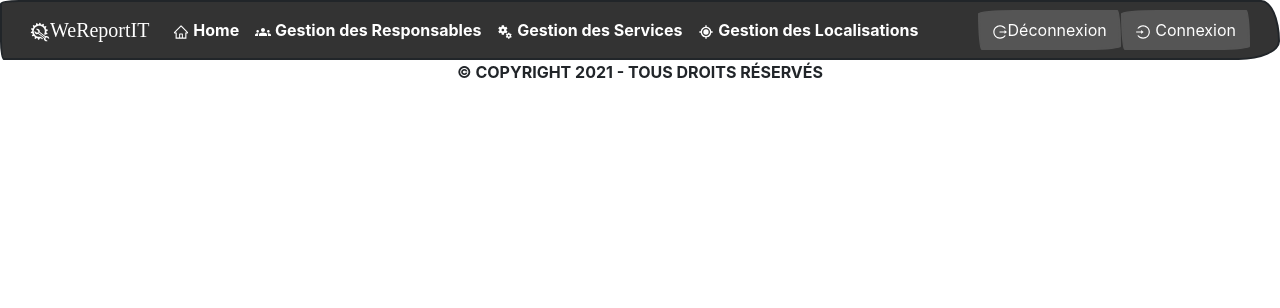
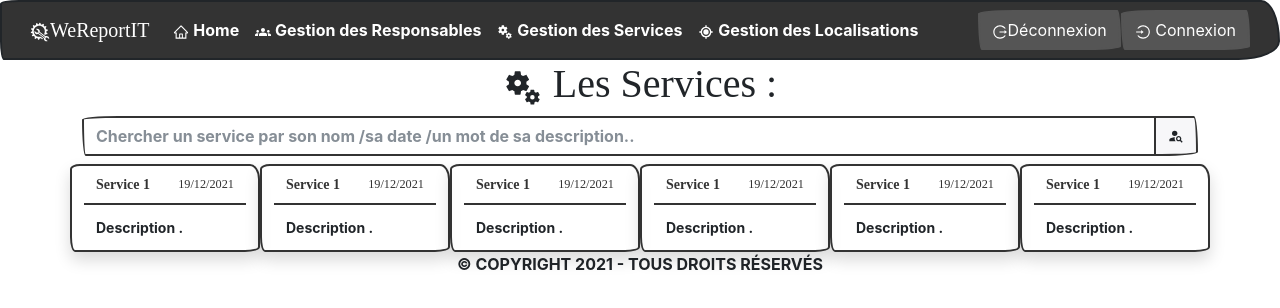
Before and after one commit to pantaLuc/ProjetWeb, a React (Create React App) app: page /Service in a window 1280 px wide. Shown: the top 308 px of the page. Built offline with nearby package versions, Linux system fonts and the light colour scheme; a web font is replaced by a local one.

Commit message:
Add service page

```diff
--- a/src/App.js
+++ b/src/App.js
@@ -9,6 +9,7 @@ import HomeGuest from './Components/HomeGuest';
 import SignalerAnomalie from './Components/SignalerAnomalie';
 import Home from './Components/Home';
 import HomeResponsable from './Components/HomeResponsable';
+import Service from './Components/Service';
 
 function App() {
   const particlesInit = (main) => {
@@ -109,6 +110,7 @@ function App() {
           <Route path="/HomeAdmin" element={<HomeAdmin />} />
           <Route path="/HomeResp" element={<HomeResponsable />} />
           <Route path="/HomeGuest" element={<HomeGuest />} />
+          <Route path="/Service" element={<Service />} />
           <Route path="/SignalerAnomalie" element={<SignalerAnomalie />} />
         </Routes>
       </BrowserRouter>
--- a/src/Components/Delete.js
+++ b/src/Components/Delete.js
@@ -3,7 +3,7 @@ import { Modal, Button } from 'react-bootstrap';
 
 export default function Delete(props) {
         return (
-            <Modal show={props.rowEventsDelete} onHide={props.handleClose}  >
+            <Modal show={props.rowEventsDelete} onHide={props.handleClose} >
                 <Modal.Header closeButton>
                     <Modal.Title>Supprimer</Modal.Title>
                 </Modal.Header>
--- a/src/Components/HomeResponsable.js
+++ b/src/Components/HomeResponsable.js
@@ -6,8 +6,11 @@ import RessourcesResp from './RessourcesResp';
 import Search from './Search';
 import { BiListPlus } from 'react-icons/bi';
 import { MdOutlineModeEditOutline } from 'react-icons/md';
+import { BsListStars } from 'react-icons/bs';
 import AddRessources from './AddRessources';
 import Delete from './Delete';
+import UpdateRessource from './UpdateRessource';
+import UpdateAnomalies from './UpdateAnomalies';
 
 export default function Homeressourcensable(props){
     const [showAddRessource, setshowAddRessource] = useState(false);
@@ -17,6 +20,15 @@ export default function Homeressourcensable(props){
     const [showDeleteRessource, setshowDeleteRessource] = useState(false);
     const handleCloseDeleteRessource = () => setshowDeleteRessource(false);
     const rowEventsDelete = () => { setshowDeleteRessource(true); }
+
+    const [showUpdateRessource, setshowUpdateRessource] = useState(false);
+    const handleCloseUpdateRessource = () => setshowUpdateRessource(false);
+    const rowEventsUpdate = () => { setshowUpdateRessource(true); }
+
+    const [showUpdateAnomalie, setshowUpdateAnomalie] = useState(false);
+    const handleCloseUpdateAnamalie = () => setshowUpdateAnomalie(false);
+    const rowEventsUpdateAnomalie = () => { setshowUpdateAnomalie(true); }
+
     const [searchField, setsearchField] = useState('');
     const [ListeRessource, setListeRessource] = useState(
         [{
@@ -48,7 +60,7 @@ export default function Homeressourcensable(props){
     ));
         return (
             <div className="container">
-                <h1 style={{textAlign:"center"}}>  Mes ressources :</h1>
+                <h1 style={{textAlign:"center"}}> <BsListStars/> Mes ressources :</h1>
                 <Search placeholder='Chercher par Nom/Code de la ressource' handleChange={(e)=>setsearchField(e.target.value)}/>
                 <table class="table table-hover" >
                     <thead>
@@ -58,7 +70,7 @@ export default function Homeressourcensable(props){
                             Code</th>
                         <th scope="col">Nom</th>
                         <th scope="col">Description</th>
-                        <th scope="col">Nombre d'anomalie</th>
+                        <th scope="col">Nombre d'anomalies</th>
                         <th scope="col" colSpan={2}>Modifer la ressource</th>
 
                         </tr>
@@ -71,8 +83,8 @@ export default function Homeressourcensable(props){
                             <th scope="row">{ressource.Code}</th>
                             <td>{ressource.Nom}</td>
                             <td>{ressource.Description}</td>
-                            <td><a href='#' >{ressource.NbreAnomalie}</a></td>
-                            <td style={{color:"green"}}><MdOutlineModeEditOutline/></td>
+                            <td ><a href='#' class="badge bg-info rounded-pill" onClick={rowEventsUpdateAnomalie}>{ressource.NbreAnomalie}</a></td>
+                            <td style={{color:"green"}}onClick={rowEventsUpdate}><MdOutlineModeEditOutline/></td>
                             <td style={{color:"red"}} onClick={rowEventsDelete}><MdDeleteForever/></td>
                         </tr>);
                         })
@@ -83,6 +95,8 @@ export default function Homeressourcensable(props){
                     </table>
                     <AddRessources rowEventsAddRessource={showAddRessource} handleClose={handleCloseAddRessource} />
                     <Delete rowEventsDelete={showDeleteRessource} handleClose={handleCloseDeleteRessource}/>
+                    <UpdateRessource rowEventsUpdate={showUpdateRessource} handleClose={handleCloseUpdateRessource}/>
+                    <UpdateAnomalies rowEventsUpdateAnomalie={showUpdateAnomalie} handleClose={handleCloseUpdateAnamalie}/>
             </div>
         )
 }
--- /dev/null
+++ b/src/Components/Service.js
@@ -0,0 +1,73 @@
+import React ,{useState} from 'react';
+import { MdMiscellaneousServices } from 'react-icons/md';
+import Search from './Search';
+export default function Service(props){
+
+        return (
+            <div className='container'>
+                <h1 style={{textAlign:"center"}}><MdMiscellaneousServices/> Les Services :</h1>
+                <Search placeholder='Chercher un service par son nom /sa date /un mot de sa description..'/>
+
+                <div className='row'>
+                    <div className="col toast show" role="alert" aria-live="assertive" aria-atomic="true">
+                        <div className="toast-header">
+                            <strong className="me-auto">Service 1</strong>
+                            <small>19/12/2021</small>
+                        </div>
+                        <div className="toast-body">
+                            Description .
+                        </div>
+                    </div>
+
+                    <div className=" col toast show" role="alert" aria-live="assertive" aria-atomic="true">
+                    <div className="toast-header">
+                        <strong className="me-auto">Service 1</strong>
+                        <small>19/12/2021</small>
+                    </div>
+                    <div className="toast-body">
+                        Description .
+                    </div>
+                    </div>
+                    <div className="col toast show" role="alert" aria-live="assertive" aria-atomic="true">
+                        <div className="toast-header">
+                            <strong className="me-auto">Service 1</strong>
+                            <small>19/12/2021</small>
+                        </div>
+                        <div className="toast-body">
+                            Description .
+                        </div>
+                    </div>
+
+                    <div className=" col toast show" role="alert" aria-live="assertive" aria-atomic="true">
+                    <div className="toast-header">
+                        <strong className="me-auto">Service 1</strong>
+                        <small>19/12/2021</small>
+                    </div>
+                    <div className="toast-body">
+                        Description .
+                    </div>
+                    </div>
+                    <div className="col toast show" role="alert" aria-live="assertive" aria-atomic="true">
+                        <div className="toast-header">
+                            <strong className="me-auto">Service 1</strong>
+                            <small>19/12/2021</small>
+                        </div>
+                        <div className="toast-body">
+                            Description .
+                        </div>
+                    </div>
+
+                    <div className=" col toast show" role="alert" aria-live="assertive" aria-atomic="true">
+                    <div className="toast-header">
+                        <strong className="me-auto">Service 1</strong>
+                        <small>19/12/2021</small>
+                    </div>
+                    <div className="toast-body">
+                        Description .
+                    </div>
+                    </div>
+                </div>
+
+            </div>
+        )
+}
--- /dev/null
+++ b/src/Components/UpdateAnomalies.js
@@ -0,0 +1,84 @@
+import React  from 'react'
+import { Modal, Button } from 'react-bootstrap';
+import { TiDeleteOutline} from 'react-icons/ti';
+import { BiTimeFive} from 'react-icons/bi';
+import { FaCheckCircle} from 'react-icons/fa';
+import { GiSandsOfTime} from 'react-icons/gi';
+
+
+export default function UpdateAnomalies(props) {
+        return (
+            <Modal show={props.rowEventsUpdateAnomalie} onHide={props.handleClose} >
+                <Modal.Header closeButton>
+                    <Modal.Title>Modifier l'état des anomalies de la ressource</Modal.Title>
+                </Modal.Header>
+                <form >
+                <Modal.Body>
+                <div>
+                <table class="table table-hover" >
+                    <thead>
+                        <tr>
+                            <th scope="col"><GiSandsOfTime/></th>
+                            <th scope="col">Anomalie</th>
+                            <th scope="col">Date </th>
+                            <th scope="col">Descriptin</th>
+                            <th scope="col">Etat</th>
+                        </tr>
+                    </thead>
+                    <tbody>
+                        <tr>
+                            <td><TiDeleteOutline/></td>
+                            <td>Anomalie1</td>
+                           <td>19/12/2021</td>
+                           <td>description...</td>
+                            <td>
+                                <select multiple="" class="form-select" id="etatAnomalie">
+                                    <option selected>Ouverte</option>
+                                    <option>En cours de traitement</option>
+                                    <option>Fermée</option>
+                                </select>
+                            </td>
+                        </tr>
+                        <tr>
+                            <td><BiTimeFive/></td>
+                            <td>Anomalie2</td>
+                            <td>10/12/2021</td>
+                            <td>description...</td>
+                            <td>
+                                <select multiple="" class="form-select" id="etatAnomalie">
+                                    <option>Ouverte</option>
+                                    <option selected>En cours de traitement</option>
+                                    <option >Fermée</option>
+                                </select>
+                            </td>
+                        </tr>
+                        <tr>
+                            <td color='red'><FaCheckCircle/></td>
+                            <td>Anomalie2</td>
+                            <td>05/12/2021</td>
+                           <td>description...</td>
+                            <td>
+                                <select multiple="" class="form-select" id="etatAnomalie">
+                                    <option>Ouverte</option>
+                                    <option>En cours de traitement</option>
+                                    <option selected>Fermée</option>
+                                </select>
+                            </td>
+                        </tr>
+
+                    </tbody>
+                </table>
+                </div>
+                </Modal.Body>
+                <Modal.Footer>
+                    <Button variant="dark" onClick={props.handleClose}>
+                        Annuler
+                </Button>
+                    <div className="form-group">
+                        <button className="btn btn-dark" type="submit" >Modifier</button>
+                    </div>
+                </Modal.Footer>
+                </form>
+        </Modal>
+        )
+}
--- /dev/null
+++ b/src/Components/UpdateRessource.js
@@ -0,0 +1,35 @@
+import React  from 'react'
+import { Modal, Button } from 'react-bootstrap';
+
+export default function UpdateRessource(props) {
+        return (
+            <Modal show={props.rowEventsUpdate} onHide={props.handleClose} >
+                <Modal.Header closeButton>
+                    <Modal.Title>Modifier la Ressource</Modal.Title>
+                </Modal.Header>
+                <form >
+                <Modal.Body>
+                <div>
+                     <legend>Code : XXX</legend>
+                        <div class="form-group">
+                            <label for="nom" class="form-label">Nom :</label>
+                            <input type="text" class="form-control" id="nom"  placeholder="Nom"/>
+                        </div>
+                        <div class="form-group">
+                            <label for="exampleTextarea" class="form-label">Description de la ressource :</label>
+                            <textarea class="form-control" id="exampleTextarea" rows="3"placeholder='Une petite description de votre ressource..'></textarea>
+                        </div>
+                </div>
+                </Modal.Body>
+                <Modal.Footer>
+                    <Button variant="dark" onClick={props.handleClose}>
+                        Annuler
+                </Button>
+                    <div className="form-group">
+                        <button className="btn btn-dark" type="submit" >Modifier</button>
+                    </div>
+                </Modal.Footer>
+                </form>
+        </Modal>
+        )
+}
```
